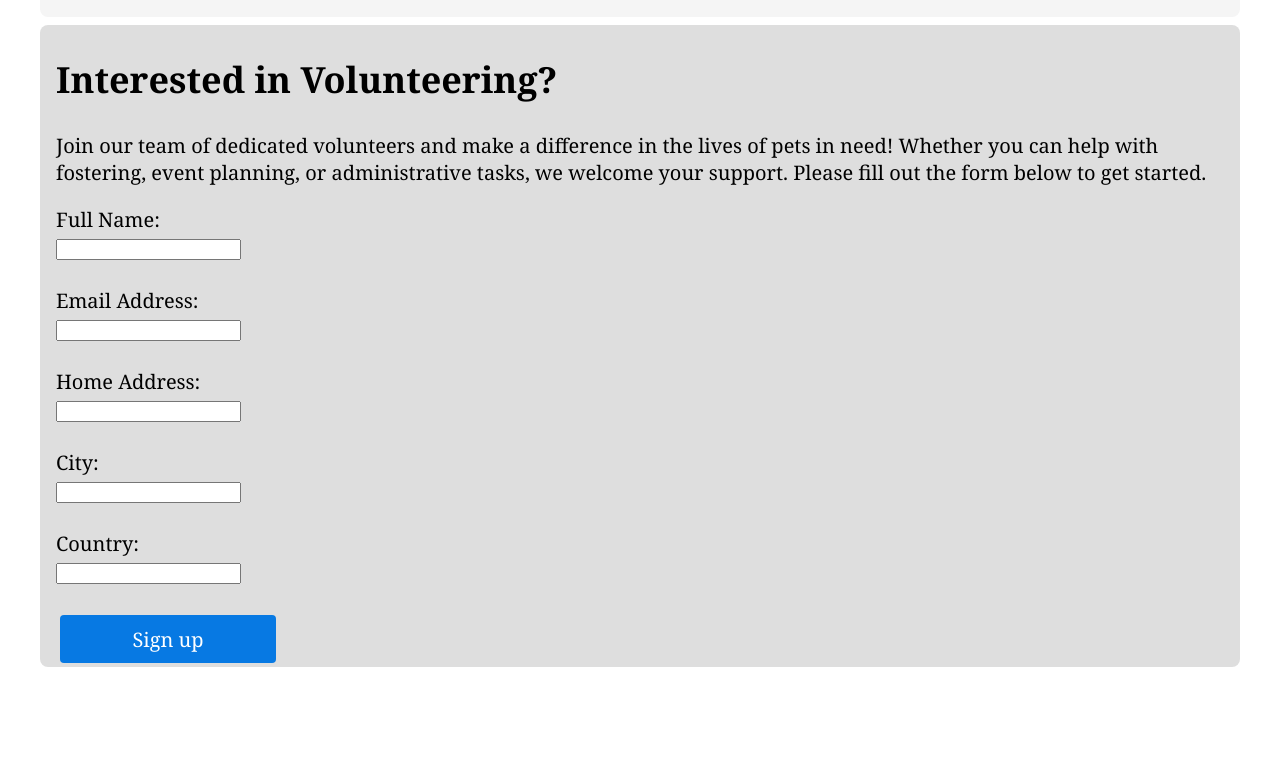
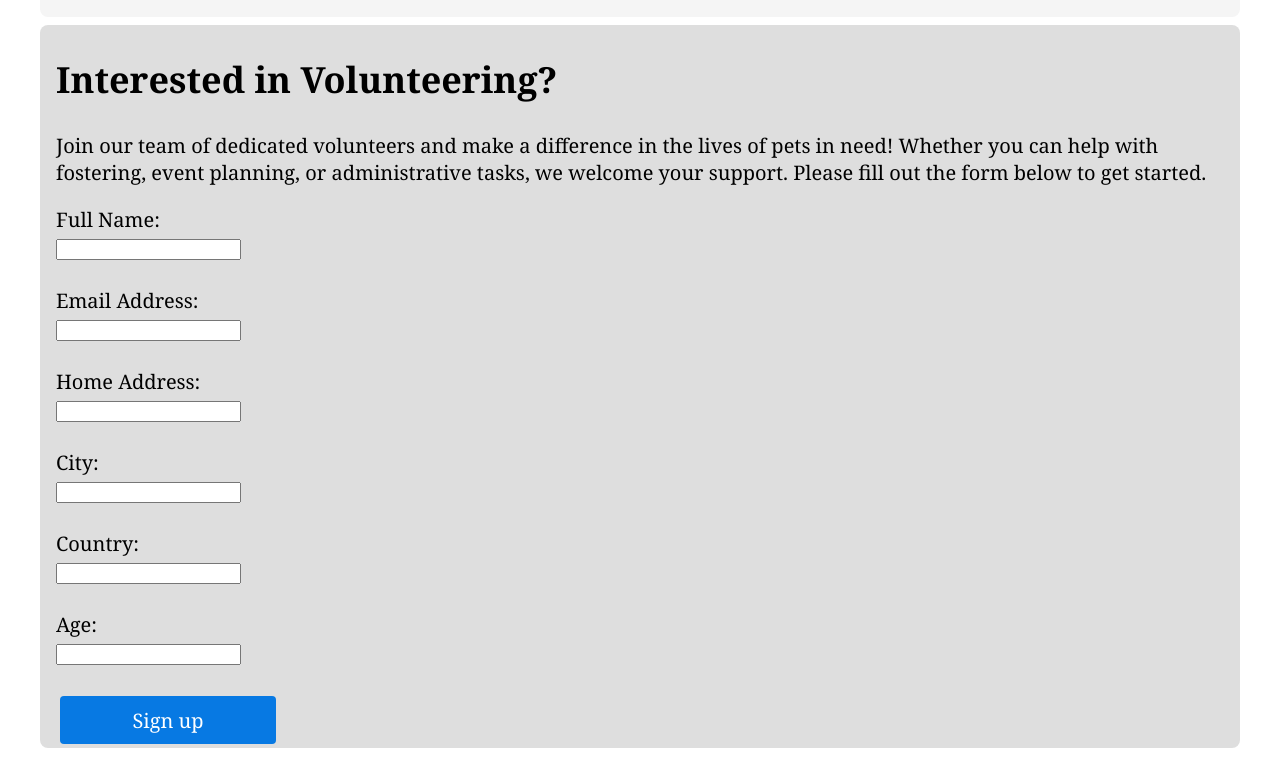
Before and after one commit to AoiiHana/mv_web_dev, a plain HTML site: page dgm6501/petsfirst_FINAL/contact_us.html in a window 1280 px wide. Shown: the part 683-1463 px from the top of the page. Before the commit the page ends 1382 px from the top, so only its background shows below. Drawn offline with Linux system fonts and the light colour scheme.

Commit message:
Update contact_us.html

```diff
--- a/dgm6501/petsfirst_FINAL/contact_us.html
+++ b/dgm6501/petsfirst_FINAL/contact_us.html
@@ -52,6 +52,9 @@
                 <label for="country">Country:</label><br>
                 <input type="text" id="country" name="country" required><br><br>
 
+                <label for="age">Age:</label><br>
+                <input type="text" id="age" name="age" required><br><br>
+
                 <a href="volunteer_form_success.html" class="nav-link-item">Sign up</a>
             </div>
         </section>
```
